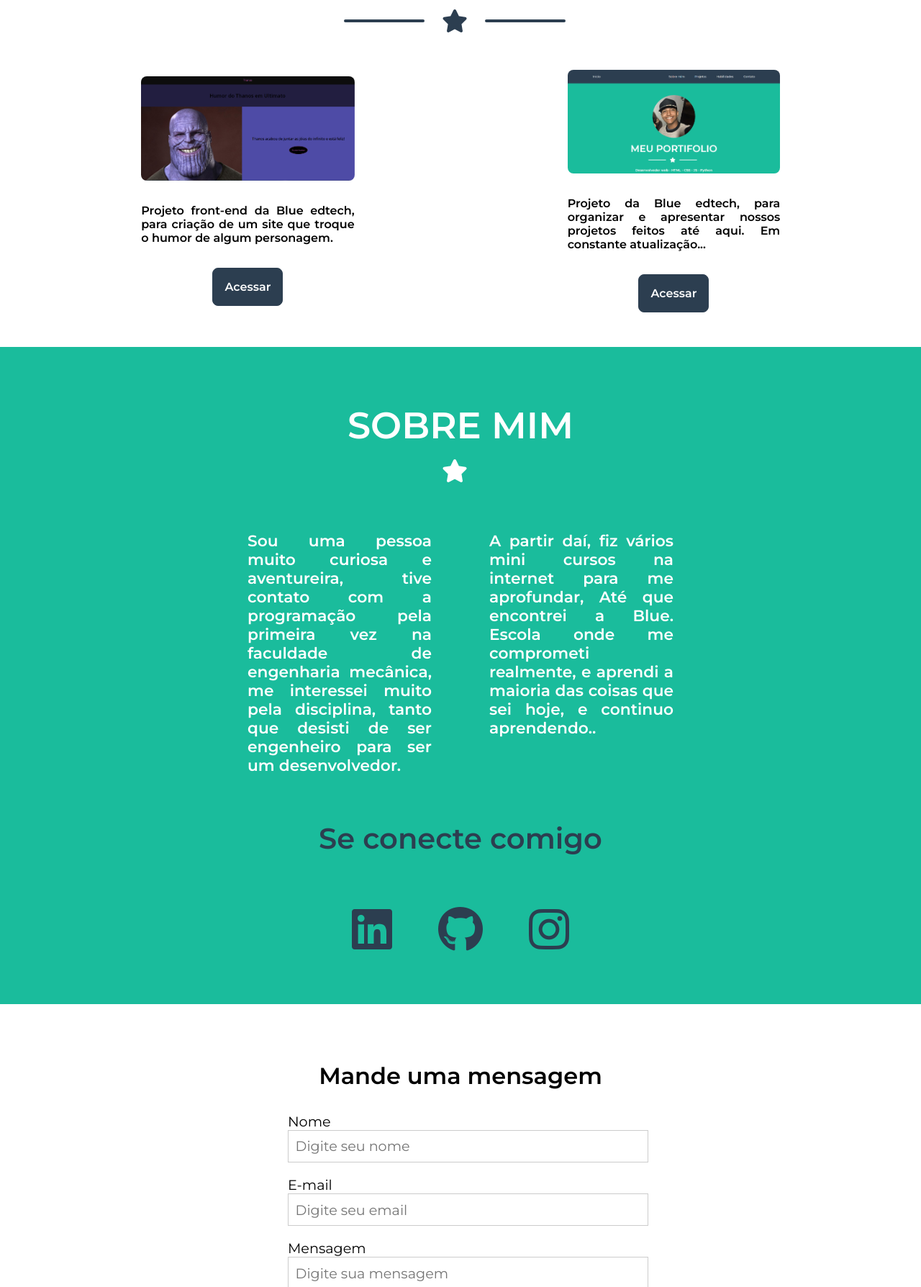
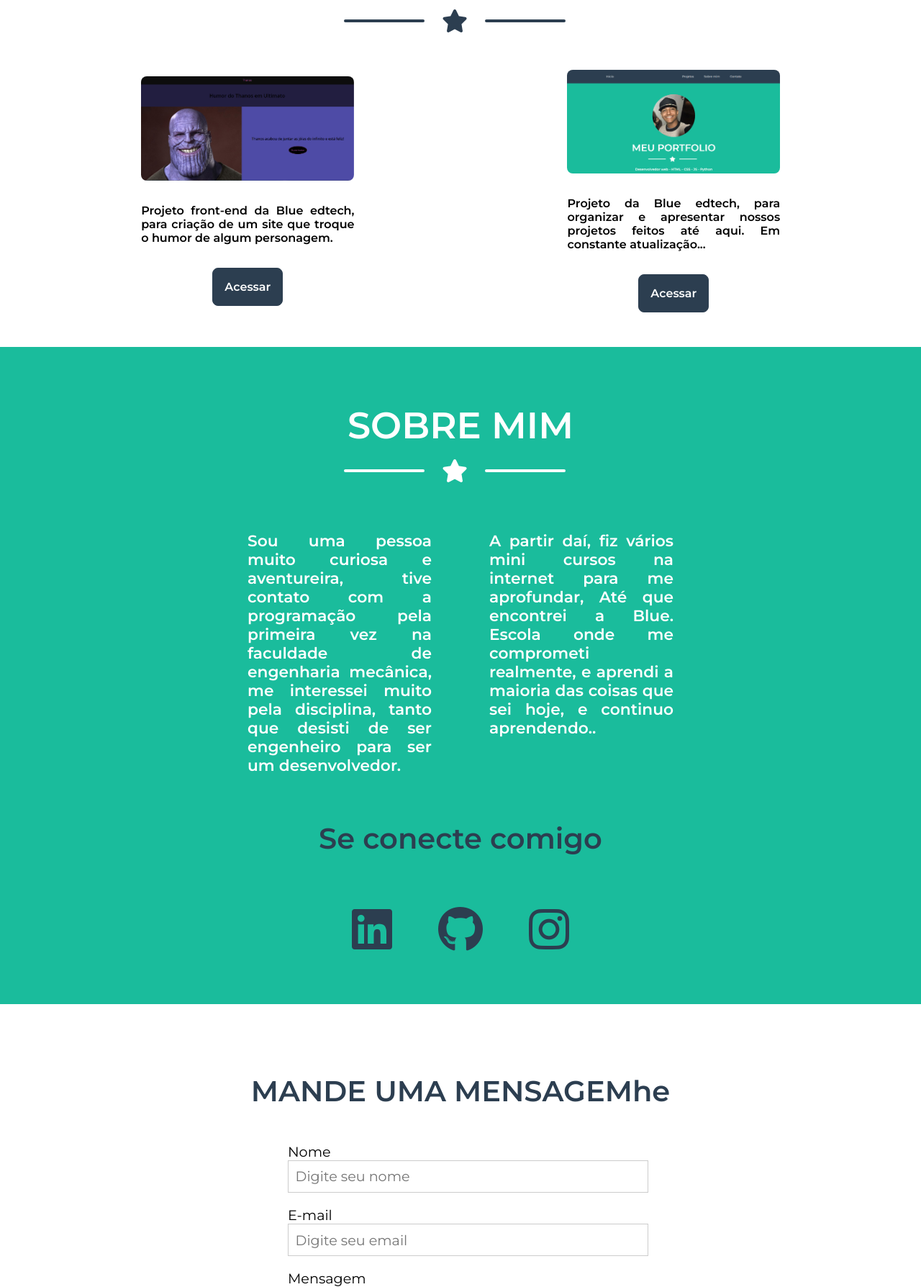
Before and after one commit to jobsonb10/Portifolio, a plain HTML site: page templates/index.html in a window 1280 px wide. Shown: the part 855-2643 px from the top of the page at 72% size. Drawn offline with Linux system fonts and the light colour scheme.

Commit message:
correçao titulo

```diff
--- a/static/css/style.css
+++ b/static/css/style.css
@@ -259,7 +259,7 @@ section#sobre div#estrela{
 
 
 section#sobre div#linha{
-  background-color: fff;
+  background-color: #fff;
   margin-right: 1rem;
   width: 100%;
   max-width: 7rem;
@@ -373,8 +373,9 @@ section#contato form button:hover {
 
 section#contato h3 {
   text-align: center;
-  padding: 2rem;
-  font-size: 2rem;
+  padding: 3rem;
+  font-size: 2.5rem;
+  color: #2c3e50;
 }
 
 
--- a/templates/index.html
+++ b/templates/index.html
@@ -30,7 +30,7 @@
       </div>
 
       <div id="first-text">
-         <p>MEU PORTIFOLIO
+         <p>MEU PORTFOLIO
          </p>
 
       </div>
@@ -64,7 +64,7 @@
          </div>
 
          <div>
-            <img src="../static/img/portifolio.png" alt="portifolio">
+            <img src="../static/img/portfolio.png" alt="portfolio">
             <p>Projeto da Blue edtech, para organizar e apresentar nossos projetos feitos até aqui. Em constante atualização...</p>
             <a href="https://www.google.com" target="_blank"><button>Acessar</button></a>
          </div>
@@ -110,7 +110,7 @@
 
    <section id="contato">
 
-      <h3>Mande uma mensagem</h3>
+      <h3>MANDE UMA MENSAGEMhe</h3>
 
       <form action='/send' method="POST">
          <label for="nome">Nome</label>
```
Also changed, not shown: static/img/portfolio.png (added), static/img/portifolio.png (deleted), 1 other file.
